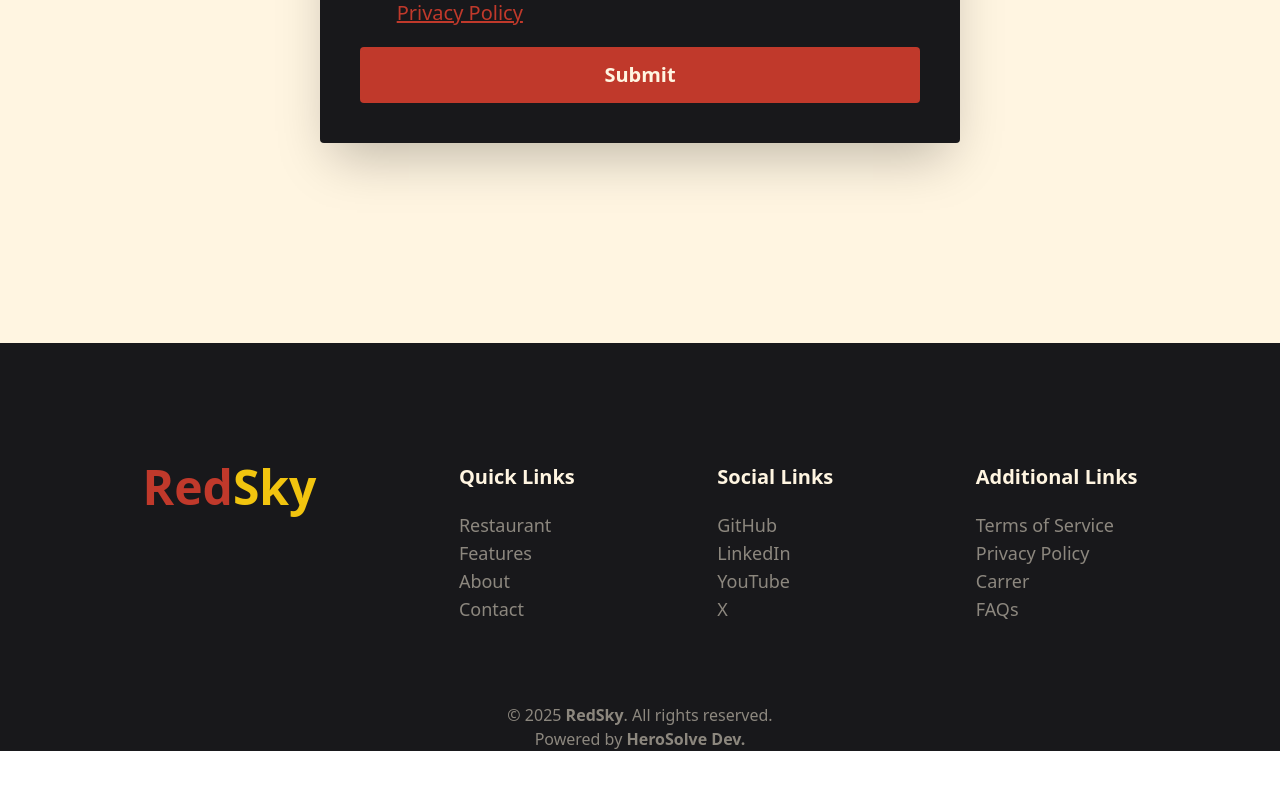
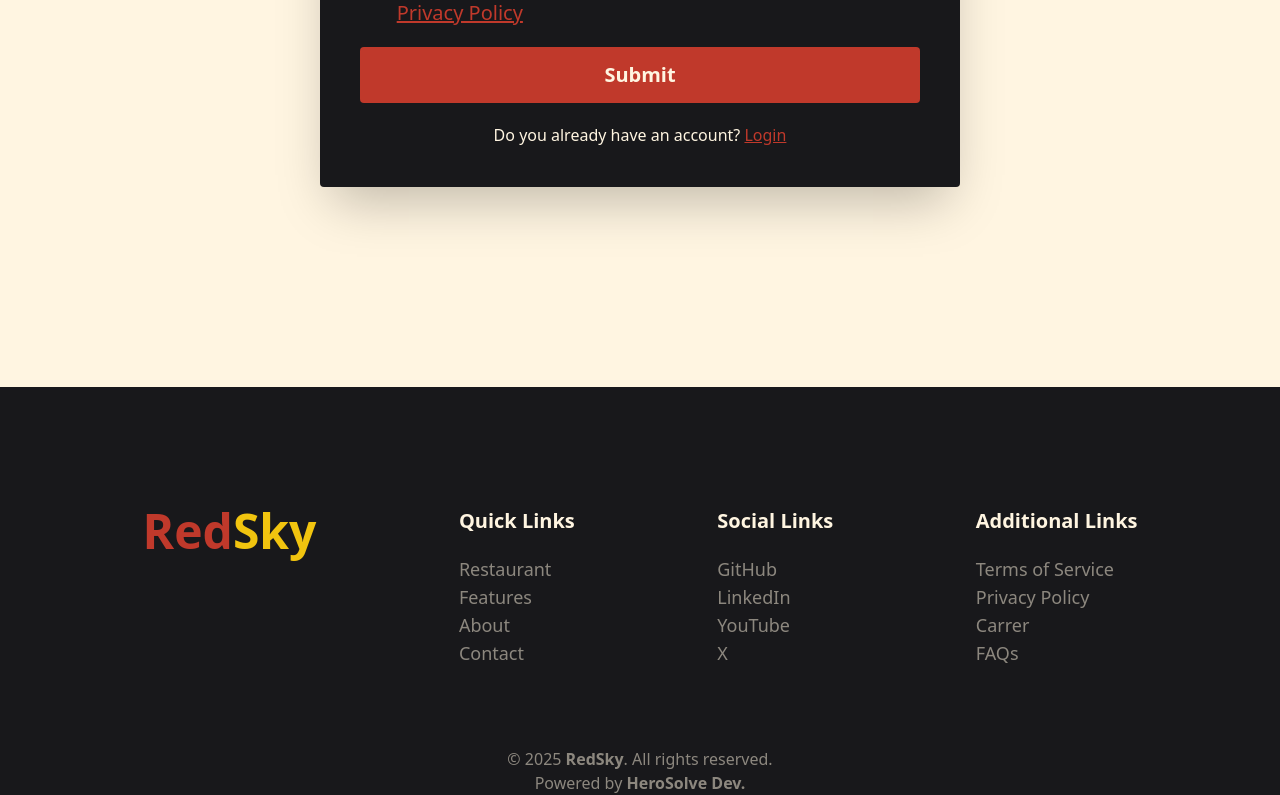
Before and after one commit to Amine4jh/restaurant-management-system, a React (Vite) app: page /signup in a window 1280 px wide. Shown: the part 947-1742 px from the top of the page. Before the commit the page ends 1698 px from the top, so only its background shows below. Built offline with nearby package versions, Linux system fonts and the light colour scheme.

Commit message:
Add sign up and login links to both

```diff
--- a/src/components/auth/LoginForm.jsx
+++ b/src/components/auth/LoginForm.jsx
@@ -1,3 +1,5 @@
+import { Link } from "react-router-dom";
+
 const LoginForm = () => {
   return (
     <form
@@ -45,10 +47,7 @@ const LoginForm = () => {
             id="remember"
             className="w-5 h-5 accent-primary cursor-pointer"
           />
-          <label
-            htmlFor="remember"
-            className="cursor-pointer block text-start"
-          >
+          <label htmlFor="remember" className="cursor-pointer block text-start">
             Remember me!
           </label>
         </div>
@@ -59,6 +58,12 @@ const LoginForm = () => {
           Login
         </button>
       </div>
+      <p className="text-center mt-5">
+        You don't have an account?{" "}
+        <Link to={"/signup"} className="text-primary underline">
+          Sign up
+        </Link>
+      </p>
     </form>
   );
 };
--- a/src/components/auth/SignupForm.jsx
+++ b/src/components/auth/SignupForm.jsx
@@ -150,6 +150,12 @@ const SignupForm = () => {
           Submit
         </button>
       </div>
+      <p className="text-center mt-5">
+        Do you already have an account?{" "}
+        <Link to={"/login"} className="text-primary underline">
+          Login
+        </Link>
+      </p>
     </form>
   );
 };
```
